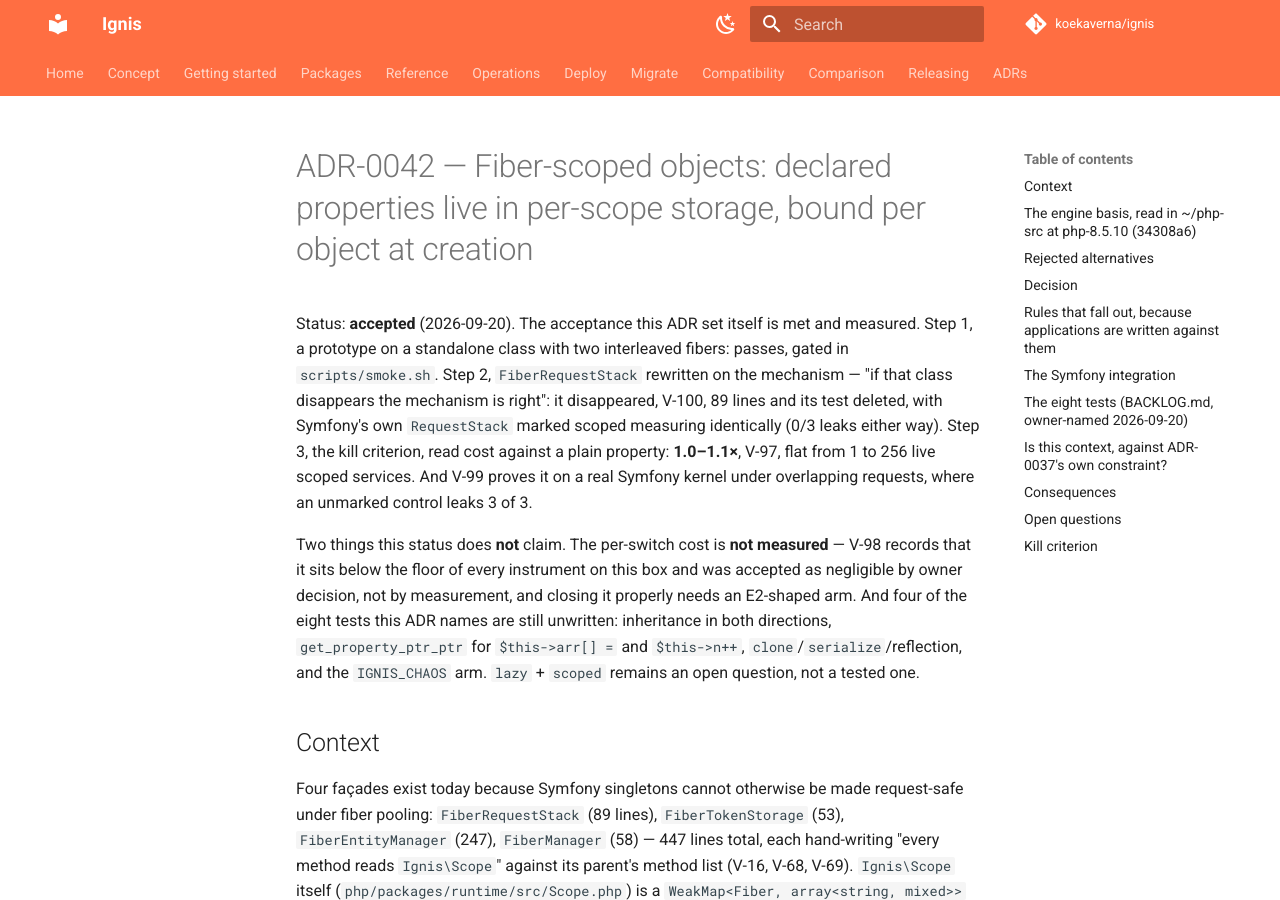
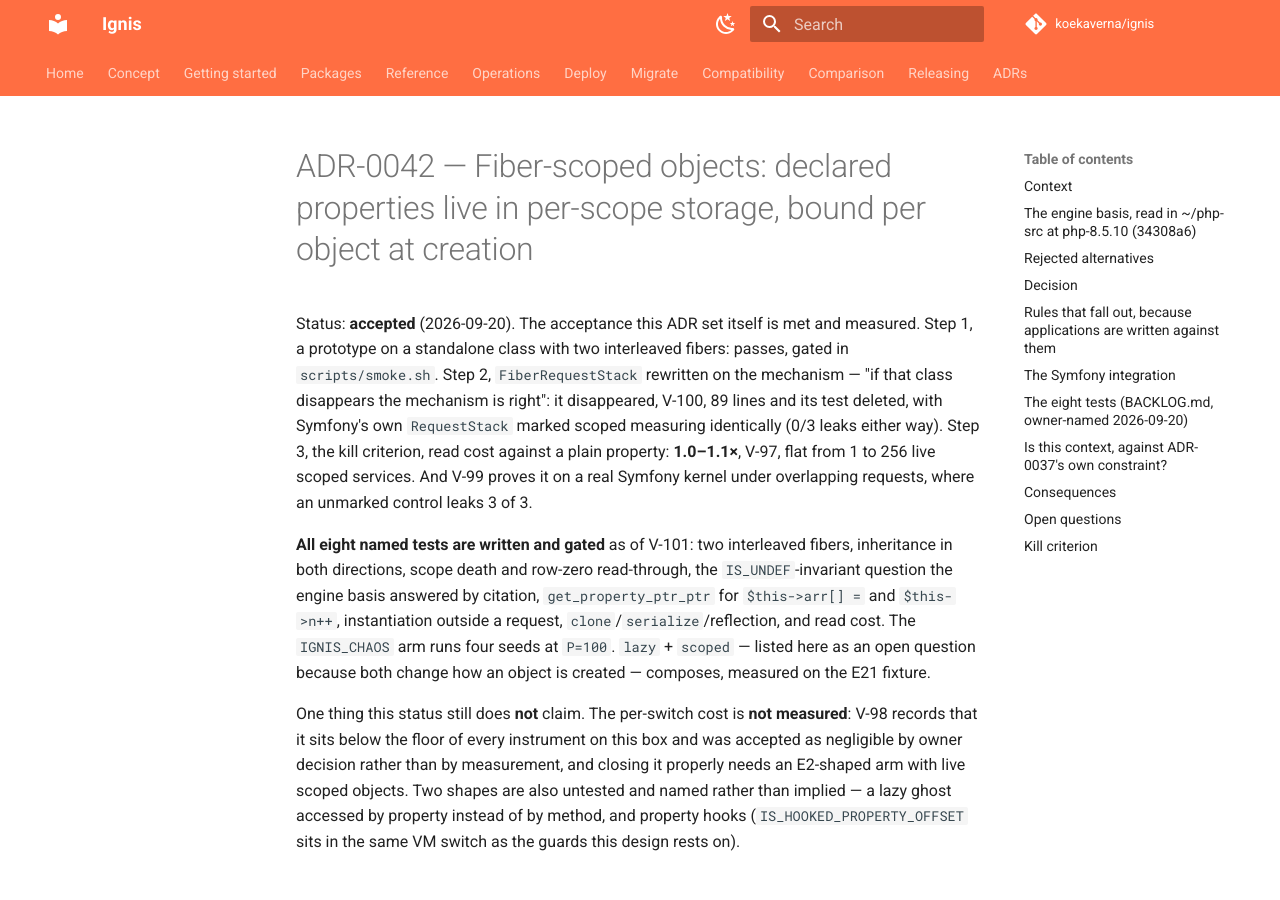
Before and after one commit to koekaverna/ignis, an MkDocs documentation site: the page built from docs/adr/0042-fiber-scoped-objects.md, in a window 1280 px wide and 900 px high. Built offline with MkDocs 1.6.1 and Material for MkDocs 9.7.7, drawn with Linux system fonts in a browser that asks for light colours; comment, search, counter and statistics services are not loaded.

Commit message:
docs(adr-0042): all eight named tests written and gated
S-SCOPED-CLASS closes. Four smoke arms now cover it — two interleaved fibers, the same
under chaos at P=100, the engine-semantics arm, and a service built lazily inside a
request — plus two E21 arms on a real Symfony kernel including lazy+scoped.

The status keeps saying what it does not claim: the per-switch cost is unmeasured
(V-98, accepted as negligible by decision, not measurement), and two shapes are named
rather than implied — a lazy ghost accessed by property instead of by method, and
property hooks, which sit in the same VM switch as the guards this design rests on.

```diff
--- a/docs/adr/0042-fiber-scoped-objects.md
+++ b/docs/adr/0042-fiber-scoped-objects.md
@@ -9,12 +9,19 @@ the kill criterion, read cost against a plain property: **1.0–1.1×**, V-97, f
 scoped services. And V-99 proves it on a real Symfony kernel under overlapping requests, where an
 unmarked control leaks 3 of 3.
 
-Two things this status does **not** claim. The per-switch cost is **not measured** — V-98 records
-that it sits below the floor of every instrument on this box and was accepted as negligible by
-owner decision, not by measurement, and closing it properly needs an E2-shaped arm. And four of the
-eight tests this ADR names are still unwritten: inheritance in both directions,
-`get_property_ptr_ptr` for `$this->arr[] =` and `$this->n++`, `clone`/`serialize`/reflection, and
-the `IGNIS_CHAOS` arm. `lazy` + `scoped` remains an open question, not a tested one.
+**All eight named tests are written and gated** as of V-101: two interleaved fibers, inheritance in
+both directions, scope death and row-zero read-through, the `IS_UNDEF`-invariant question the engine
+basis answered by citation, `get_property_ptr_ptr` for `$this->arr[] =` and `$this->n++`,
+instantiation outside a request, `clone`/`serialize`/reflection, and read cost. The `IGNIS_CHAOS`
+arm runs four seeds at `P=100`. `lazy` + `scoped` — listed here as an open question because both
+change how an object is created — composes, measured on the E21 fixture.
+
+One thing this status still does **not** claim. The per-switch cost is **not measured**: V-98
+records that it sits below the floor of every instrument on this box and was accepted as negligible
+by owner decision rather than by measurement, and closing it properly needs an E2-shaped arm with
+live scoped objects. Two shapes are also untested and named rather than implied — a lazy ghost
+accessed by property instead of by method, and property hooks (`IS_HOOKED_PROPERTY_OFFSET` sits in
+the same VM switch as the guards this design rests on).
 
 ## Context
 
```
Also changed, not shown: BACKLOG.md (+1 -1 lines).
